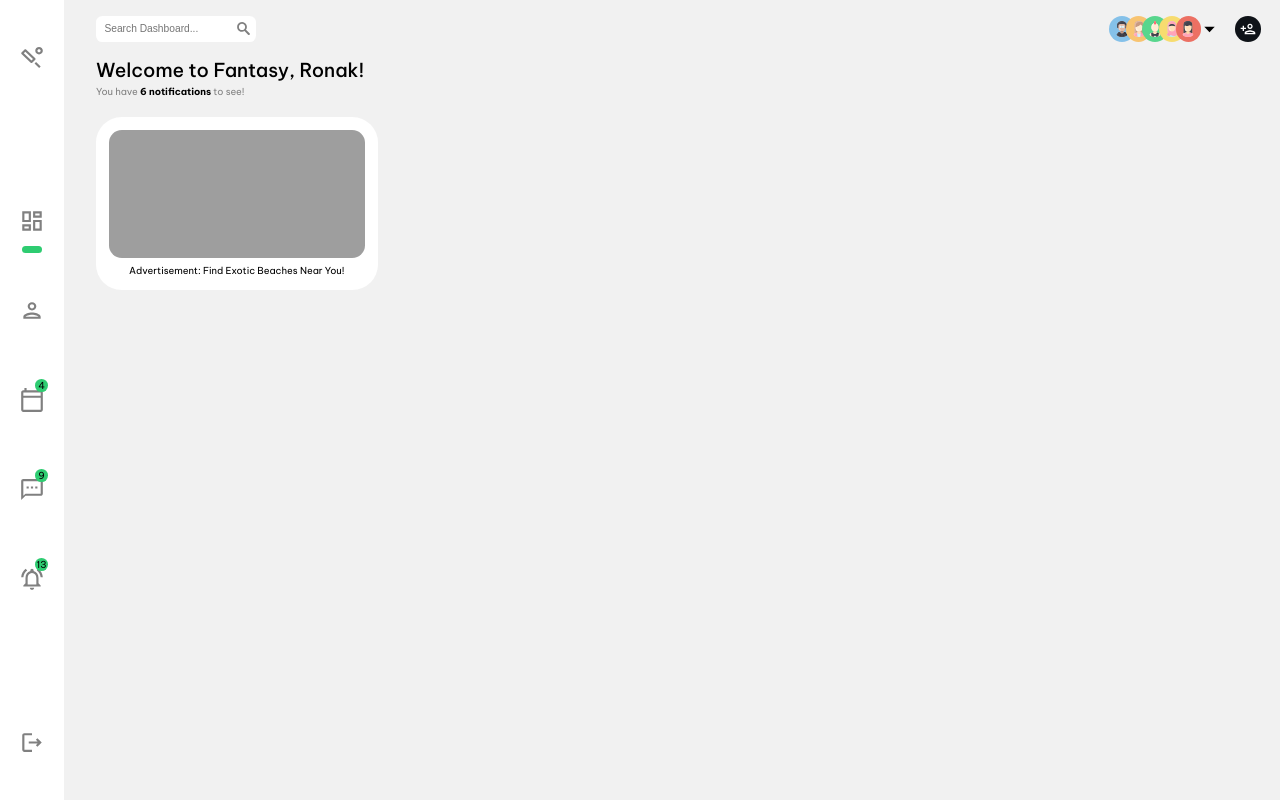
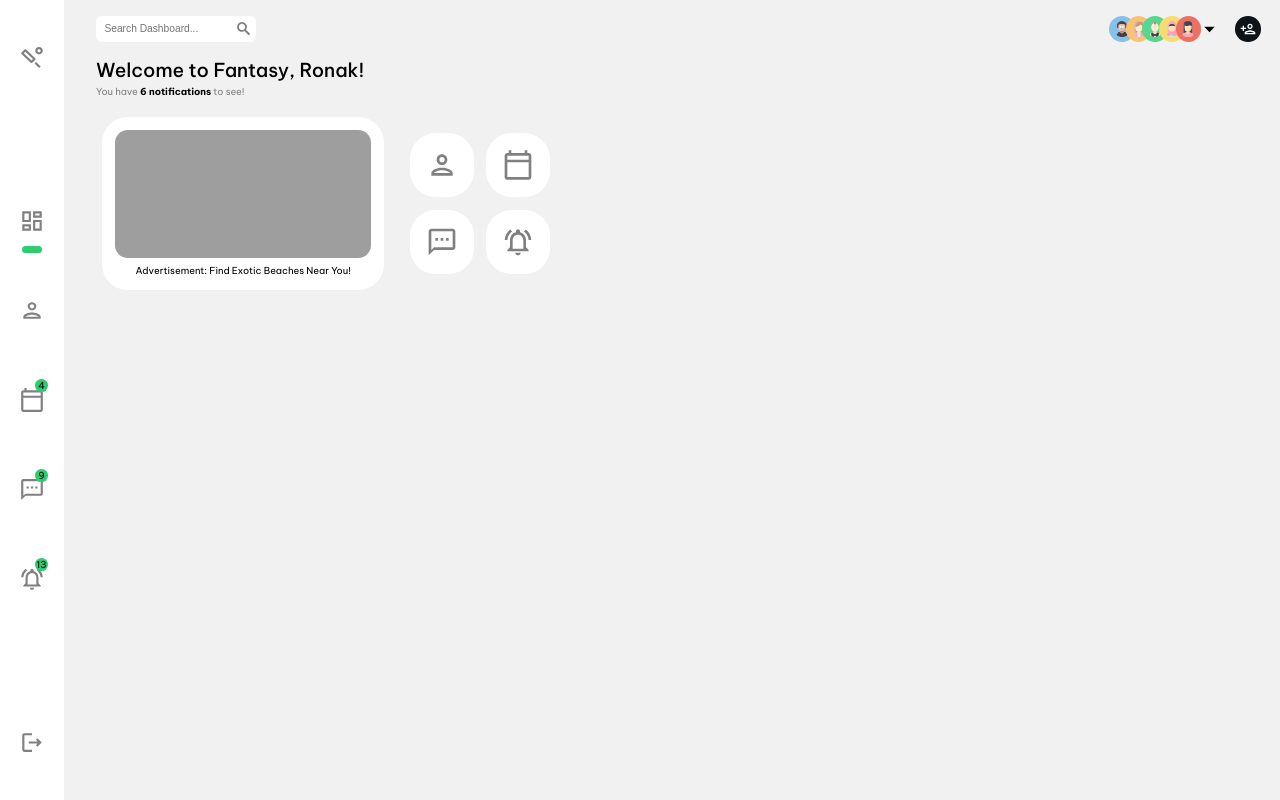
Before and after one commit to ronakkothari123/FantasyCricket, a plain HTML site: page dashboard.html in a window 1280 px wide. Drawn offline with Linux system fonts and the light colour scheme; grey boxes are pictures that could not be loaded.

Commit message:
advertise

```diff
--- a/css/dashboard.css
+++ b/css/dashboard.css
@@ -227,6 +227,14 @@ body{
     width:90vw;
     height:auto;
     margin-top:1.5vmax;
+    display:flex;
+    flex-direction:row;
+    justify-content:flex-start;
+    align-items:center;
+}
+
+.main-row > *{
+    margin-left:0.5vmax;
 }
 
 .advertisement{
@@ -251,3 +259,35 @@ body{
     font-size:0.75vw;
     margin:0;
 }
+
+.content-btns{
+    display:flex;
+    flex-direction:row;
+    flex-wrap:wrap;
+    justify-content:center;
+    align-items:center;
+    width:14vmax;
+}
+
+.content-btn{
+    width:5vmax;
+    height:5vmax;
+    margin:0.5vmax;
+    border-radius:2vmax;
+    background:var(--background-1);
+    display:flex;
+    flex-direction:row;
+    justify-content:center;
+    align-items:center;
+    cursor:pointer;
+    transition-duration:250ms;
+}
+
+.content-btn:hover{
+    transform:scale(1.1);
+}
+
+.content-btn-img{
+    filter:invert(1) brightness(calc(0.5));
+    width:2.5vmax;
+}
--- a/dashboard.html
+++ b/dashboard.html
@@ -71,6 +71,12 @@
                             <img src="https://media.cntraveler.com/photos/60e612ae0a709e97d73d9c60/3:1/w_5760,h_1920,c_limit/Beach%20Vacation%20Packing%20List-2021_GettyImages-1030311160.jpg" alt="" class="advertisement-img">
                             <p class="advertisement-para">Advertisement: Find Exotic Beaches Near You!</p>
                         </div>
+                        <div class="content-btns">
+                            <div class="content-btn" onclick="toggleSidebar(1)"><img src="icons/person.svg" alt="" class="content-btn-img"></div>
+                            <div class="content-btn" onclick="toggleSidebar(2)"><img src="icons/calendar.svg" alt="" class="content-btn-img"></div>
+                            <div class="content-btn" onclick="toggleSidebar(3)"><img src="icons/message.svg" alt="" class="content-btn-img"></div>
+                            <div class="content-btn" onclick="toggleSidebar(4)"><img src="icons/notifs.svg" alt="" class="content-btn-img"></div>
+                        </div>
                     </div>
                 </div>
             </div>
```
